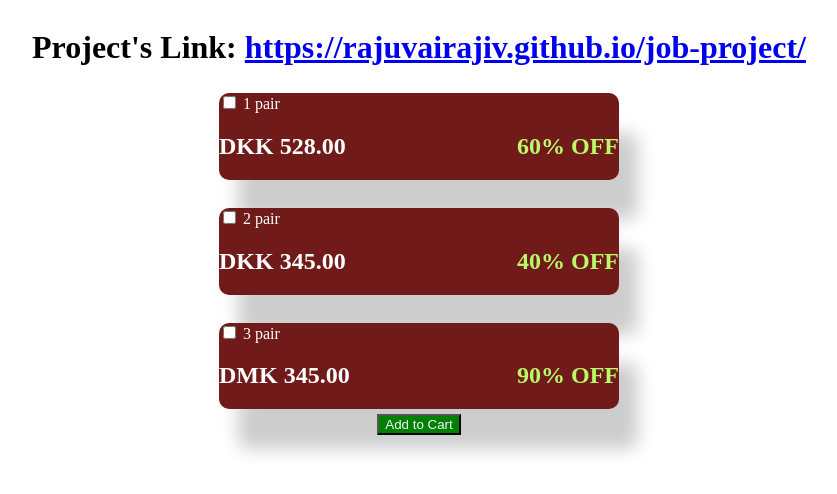
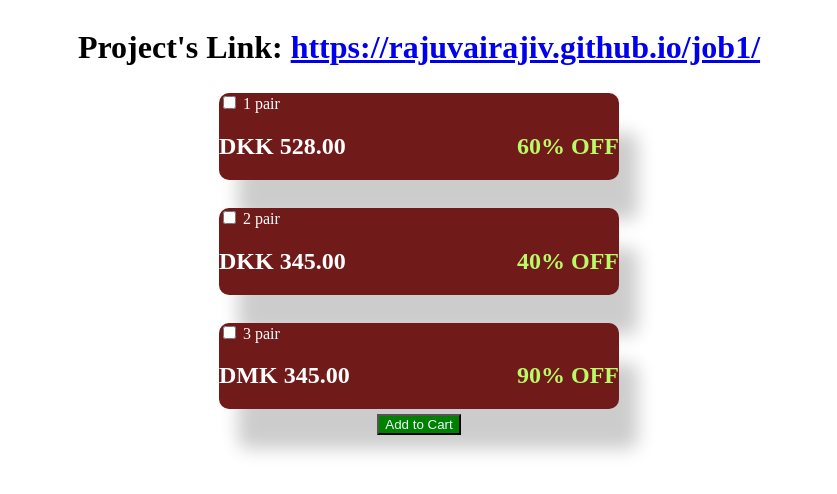
Before and after one commit to rajuvairajiv/job1, a plain HTML site: page index.html in a window 1280 px wide. Shown: the whole page, without its empty margins (221-1058 px from the left). Drawn offline with Linux system fonts and the light colour scheme.

Commit message:
Update index.html
link updated

```diff
--- a/index.html
+++ b/index.html
@@ -11,7 +11,7 @@
     <body>
         <div class="papabox">
             <h1>Project's Link:
-                <a href="#">https://rajuvairajiv.github.io/job-project/</a>
+                <a href="#">https://rajuvairajiv.github.io/job1/</a>
             </h1>
             <div class="box">
                 <input type="checkbox" onclick="myfunction1()">
```
